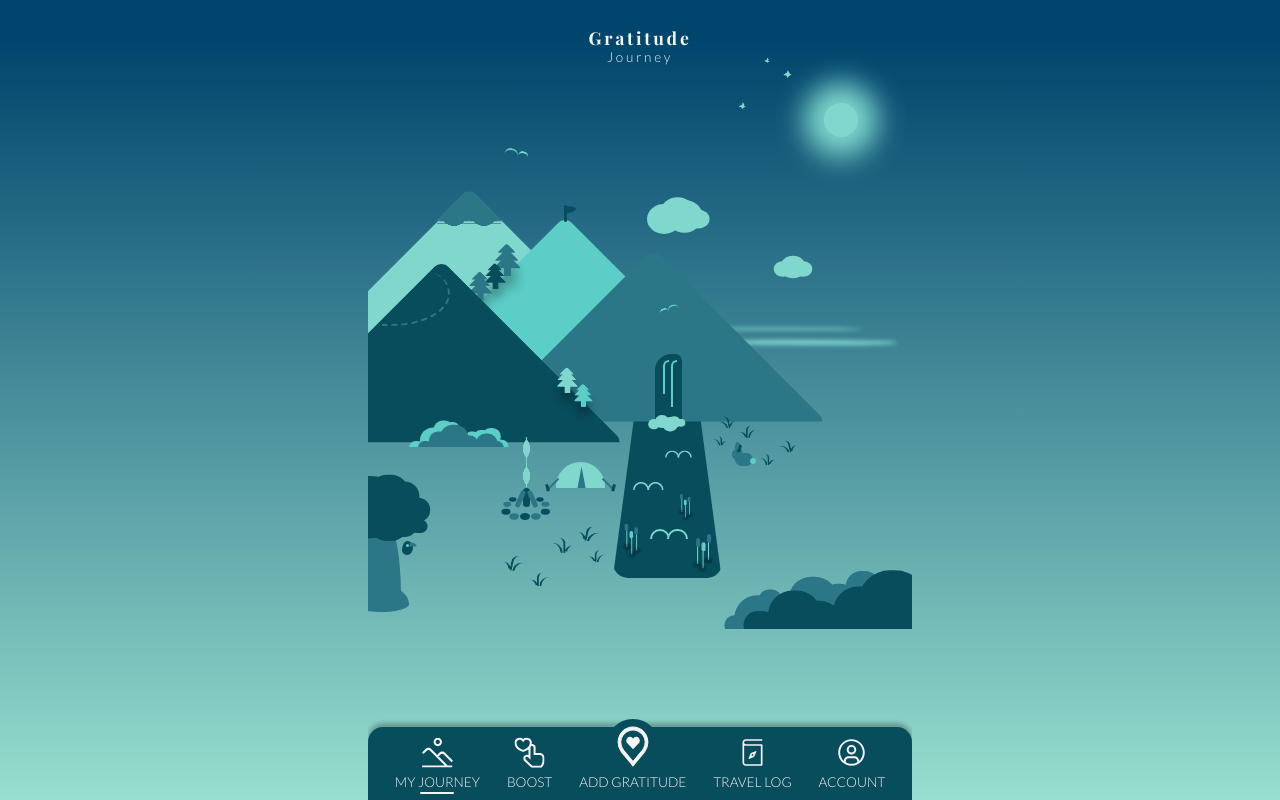
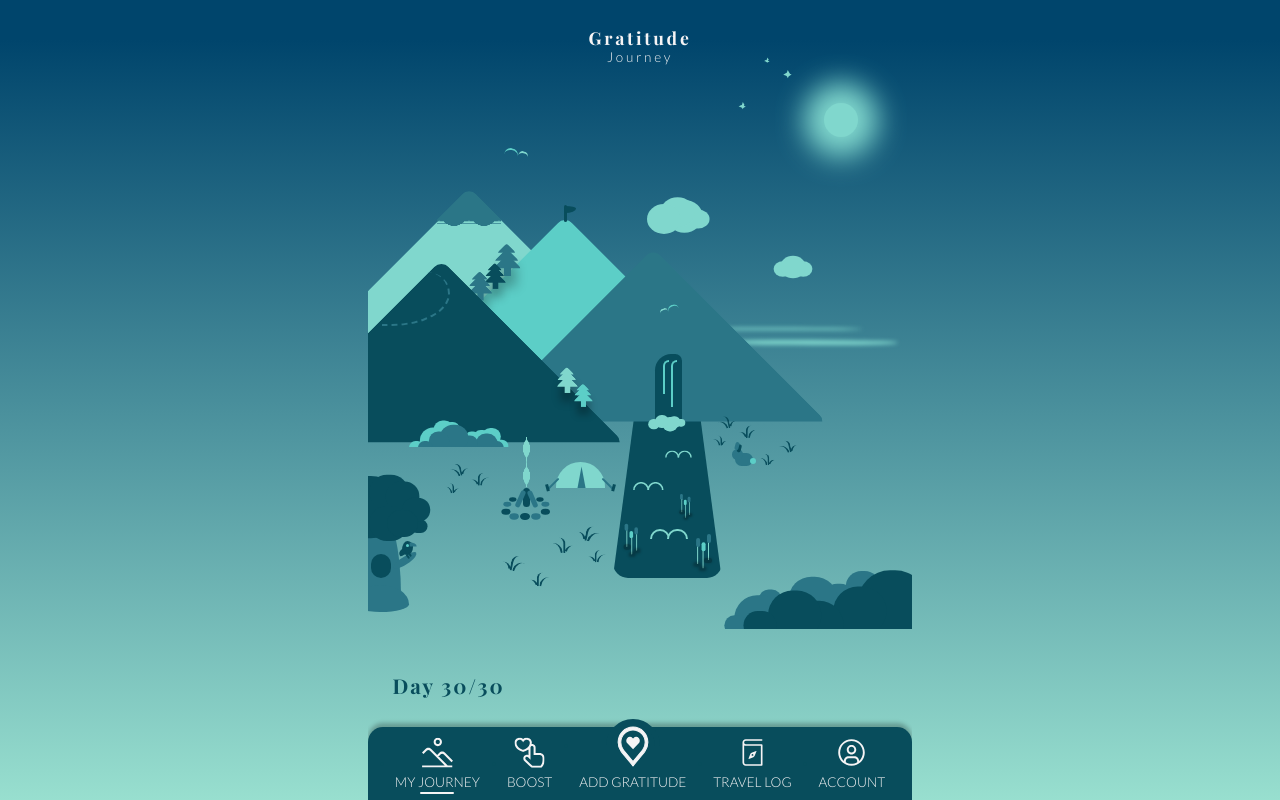
Before and after one commit to AnnemiekNieboer/gratitude-journey-webapp, a React (Create React App) app: page /my-journey in a window 1280 px wide. Built offline with nearby package versions, Linux system fonts and the light colour scheme.

Commit message:
added day counter

```diff
--- a/src/pages/myJourney/MyJourney.css
+++ b/src/pages/myJourney/MyJourney.css
@@ -16,6 +16,16 @@
         height: 75vh;
     }
 }
+
+.my-journey__day-counter {
+    position: absolute;
+    align-self: flex-start;
+    bottom: 0;
+    margin-left: 1.8em;
+    margin-bottom: 0.4em;
+}
+
+/*---------- CSS art items -----------*/
 
 .my-journey__art--items {
     position: absolute;
--- a/src/pages/myJourney/MyJourney.tsx
+++ b/src/pages/myJourney/MyJourney.tsx
@@ -105,11 +105,23 @@ const MyJourney = () => {
                     </div>
                     <div className="my-journey__art--items my-journey__art--item25"/>
                     <div className="my-journey__art--items my-journey__art--item26"/>
-                    <div className="my-journey__art--items my-journey__art--item27"/>
-                    <div className="my-journey__art--items my-journey__art--item28"/>
-                    <div className="my-journey__art--items my-journey__art--item29"/>
+                    <div className="my-journey__art--items my-journey__art--item27">
+                        <div className="item27__tree-decoration"/>
+                    </div>
+                    <div className="my-journey__art--items my-journey__art--item28">
+                        <div className="item28__bird"/>
+                    </div>
+                    <div className="my-journey__art--items my-journey__art--item29">
+                        <div className="item29__grass"/>
+                        <div className="item29__grass item29__grass--2"/>
+                        <div className="item29__grass item29__grass--3"/>
+                    </div>
                     <div className="my-journey__art--items my-journey__art--item30"/>
                 </div>
+                <section className="my-journey__day-counter">
+                    <h1>Day 30/30</h1>
+                </section>
+
             </main>
         </div>
     );
```
